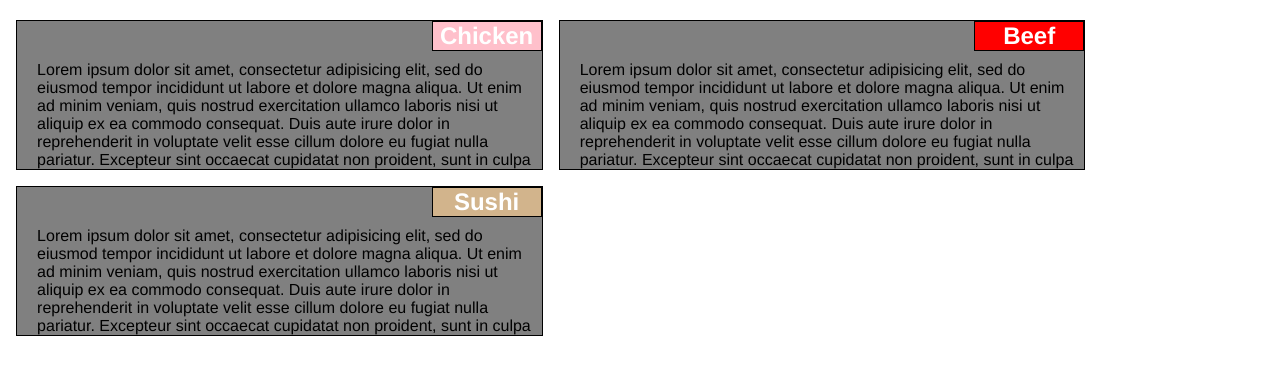
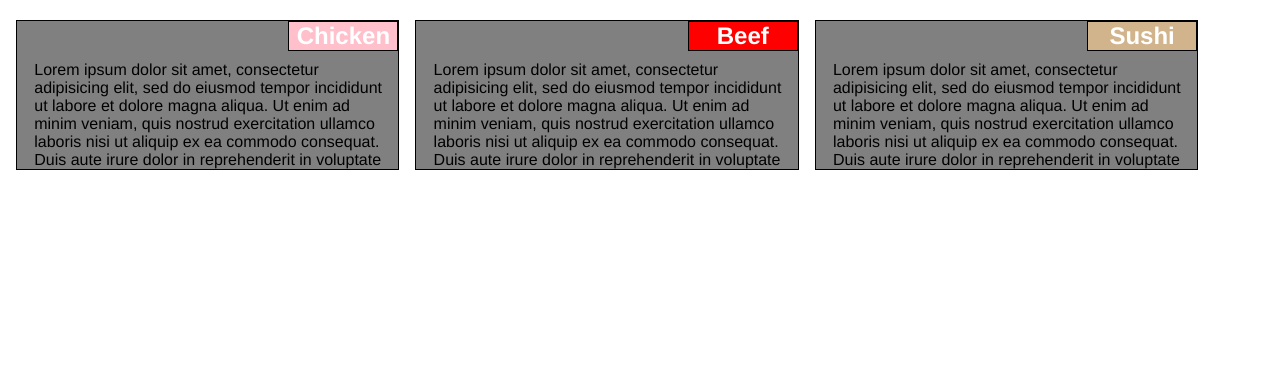
Before and after one commit to coutlay/module2-solution, a plain HTML site: page index.html in a window 1280 px wide. Shown: the part 61-436 px from the top of the page. Drawn offline with Linux system fonts and the light colour scheme.

Commit message:
updated index and css

```diff
--- a/css/device-layouts.css
+++ b/css/device-layouts.css
@@ -3,6 +3,7 @@
 * {
 	box-sizing: border-box;
 }
+
 
 h1 {
 	margin-bottom:15px;
@@ -77,7 +78,7 @@ section{
     width: 25%;
   }
   .col-md-4 {
-    width: 33.33%;
+    width: 30.33%;
   }
   .col-md-5 {
     width: 41.66%;
@@ -140,7 +141,7 @@ section{
     width: 74.99%;
   }
   .col-tb-10 {
-    width: 83.33%;
+    width: 85.33%;
   }
   .col-tb-11 {
     width: 91.66%;
--- a/index.html
+++ b/index.html
@@ -12,7 +12,7 @@
 	<h1> Our Menu</h1>
 
 	<div class="row">
-		<div class="col-md-5 col-tb-5 col-mo-11">
+		<div class="col-md-4 col-tb-5 col-mo-11">
 			<section>
 			<h2 id="t1">Chicken</h2>
 			<p>Lorem ipsum dolor sit amet, consectetur adipisicing elit, sed do eiusmod
@@ -24,7 +24,7 @@
 			</section>
 		</div>
 
-		<div class="col-md-5 col-tb-5 col-mo-11">
+		<div class="col-md-4 col-tb-5 col-mo-11">
 			<section>
 			<h2 id="t2">Beef</h2>
 			<p>Lorem ipsum dolor sit amet, consectetur adipisicing elit, sed do eiusmod
@@ -36,7 +36,7 @@
 			</section>
 		</div>
 
-		<div class="col-md-5 col-tb-11 col-mo-11">
+		<div class="col-md-4 col-tb-10 col-mo-11">
 			<section>
 			<h2 id="t3">Sushi</h2>
 			<p>Lorem ipsum dolor sit amet, consectetur adipisicing elit, sed do eiusmod
```
